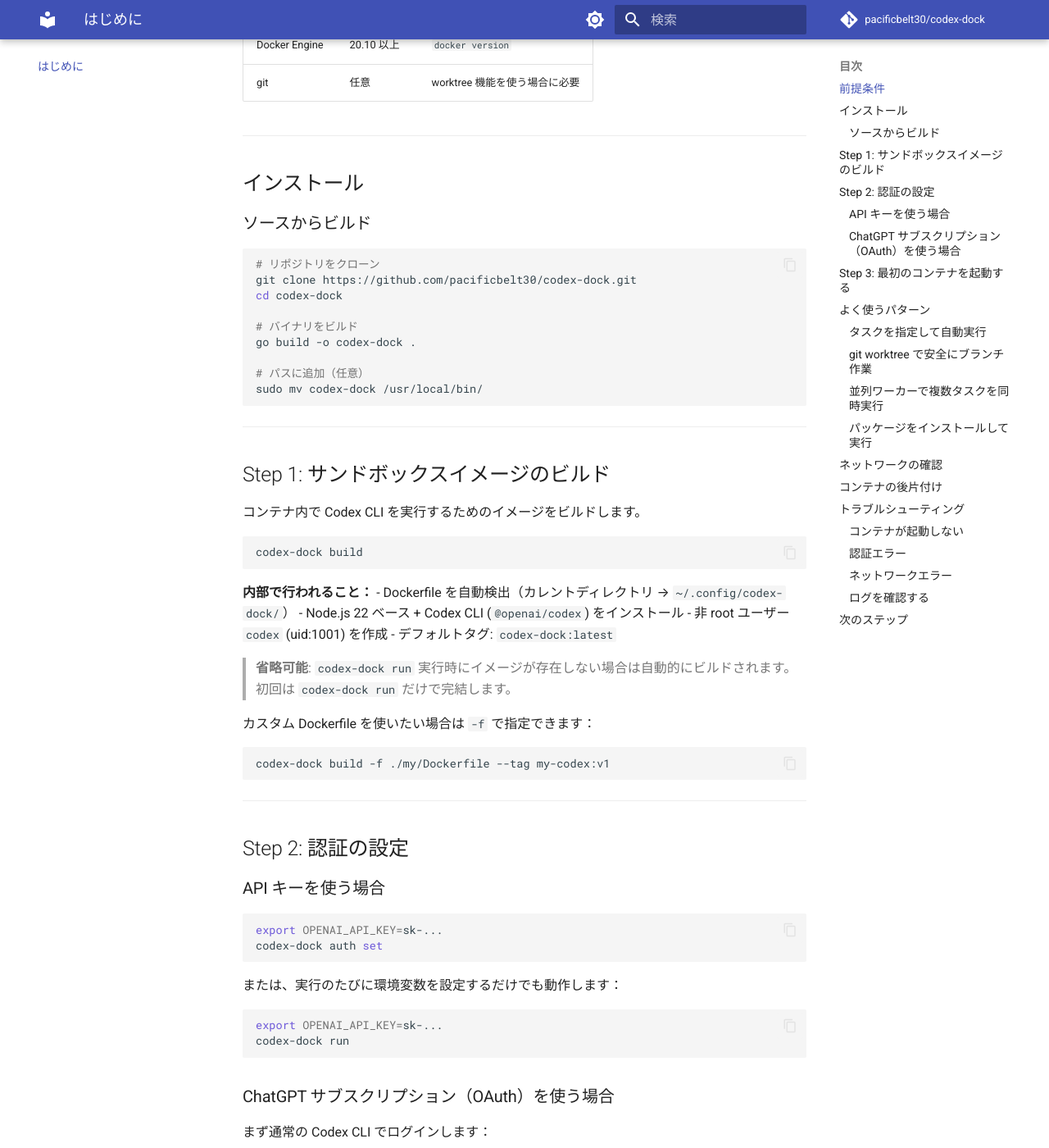
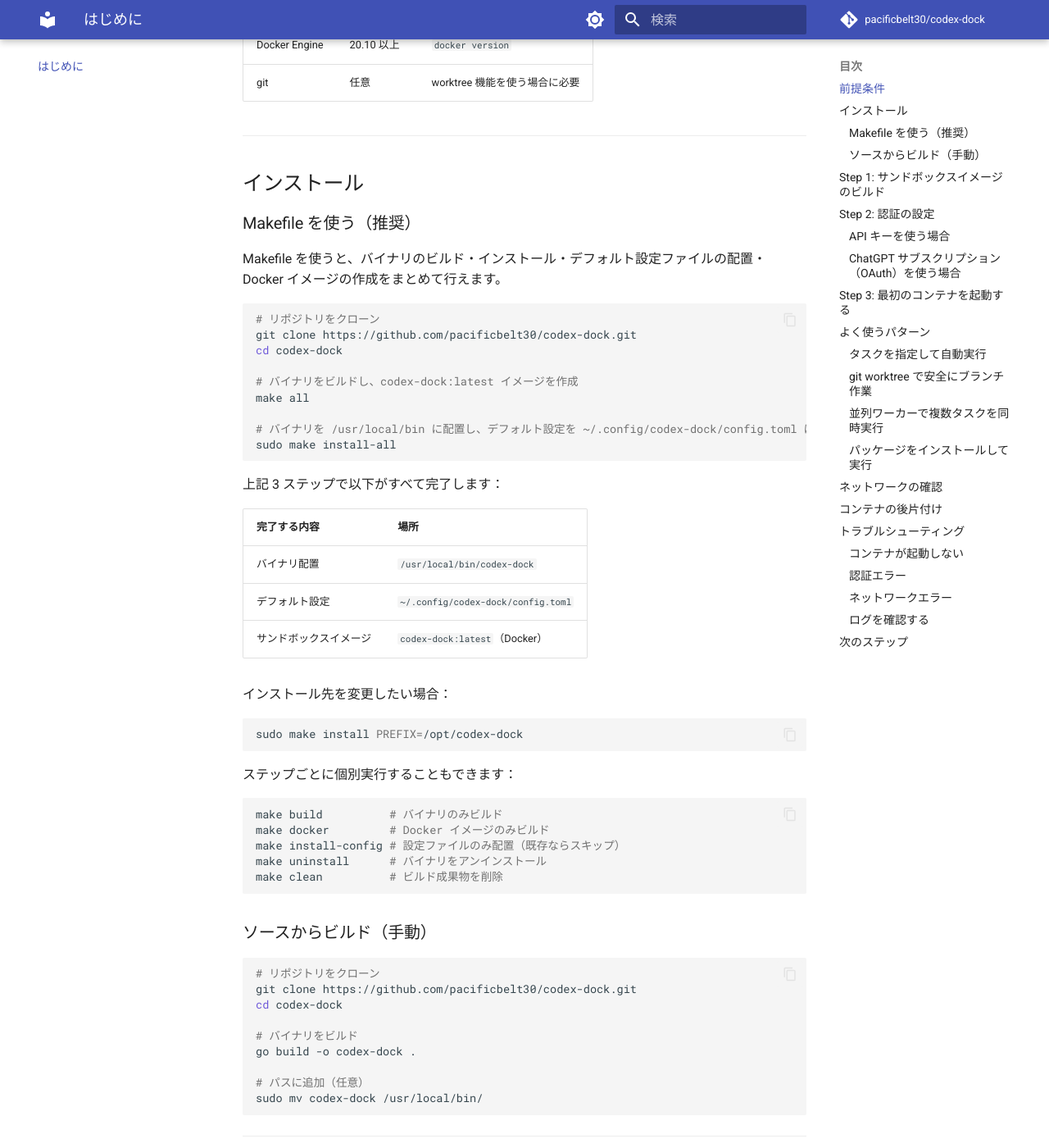
Before and after one commit to pacificbelt30/sandbox-codex, an MkDocs documentation site: the page built from doc/getting-started.md, in a window 1280 px wide and 1400 px high, scrolled down 429 px. Shown: the whole window at 82% size. Built offline with MkDocs 1.6.1 and Material for MkDocs 9.7.7, drawn with Linux system fonts in a browser that asks for light colours; comment, search, counter and statistics services are not loaded.

Commit message:
docs: add Makefile usage to README and getting-started
- README: replace manual build section with Makefile instructions
  (make all / sudo make install-all), add target reference table,
  keep manual build as a fallback
- doc/getting-started.md: add Makefile section as the recommended
  install path with per-step breakdown and PREFIX customization note

https://claude.ai/code/session_019DH6NEF4mMYy7Fd8ebkXfh

````diff
--- a/doc/getting-started.md
+++ b/doc/getting-started.md
@@ -16,7 +16,47 @@ codex-dock のインストールから最初のコンテナ起動までの手順
 
 ## インストール
 
-### ソースからビルド
+### Makefile を使う（推奨）
+
+Makefile を使うと、バイナリのビルド・インストール・デフォルト設定ファイルの配置・Docker イメージの作成をまとめて行えます。
+
+```bash
+# リポジトリをクローン
+git clone https://github.com/pacificbelt30/codex-dock.git
+cd codex-dock
+
+# バイナリをビルドし、codex-dock:latest イメージを作成
+make all
+
+# バイナリを /usr/local/bin に配置し、デフォルト設定を ~/.config/codex-dock/config.toml に配置
+sudo make install-all
+```
+
+上記 3 ステップで以下がすべて完了します：
+
+| 完了する内容 | 場所 |
+|---|---|
+| バイナリ配置 | `/usr/local/bin/codex-dock` |
+| デフォルト設定 | `~/.config/codex-dock/config.toml` |
+| サンドボックスイメージ | `codex-dock:latest`（Docker） |
+
+インストール先を変更したい場合：
+
+```bash
+sudo make install PREFIX=/opt/codex-dock
+```
+
+ステップごとに個別実行することもできます：
+
+```bash
+make build          # バイナリのみビルド
+make docker         # Docker イメージのみビルド
+make install-config # 設定ファイルのみ配置（既存ならスキップ）
+make uninstall      # バイナリをアンインストール
+make clean          # ビルド成果物を削除
+```
+
+### ソースからビルド（手動）
 
 ```bash
 # リポジトリをクローン
````
Also changed, not shown: README.md (+43 -1 lines).
